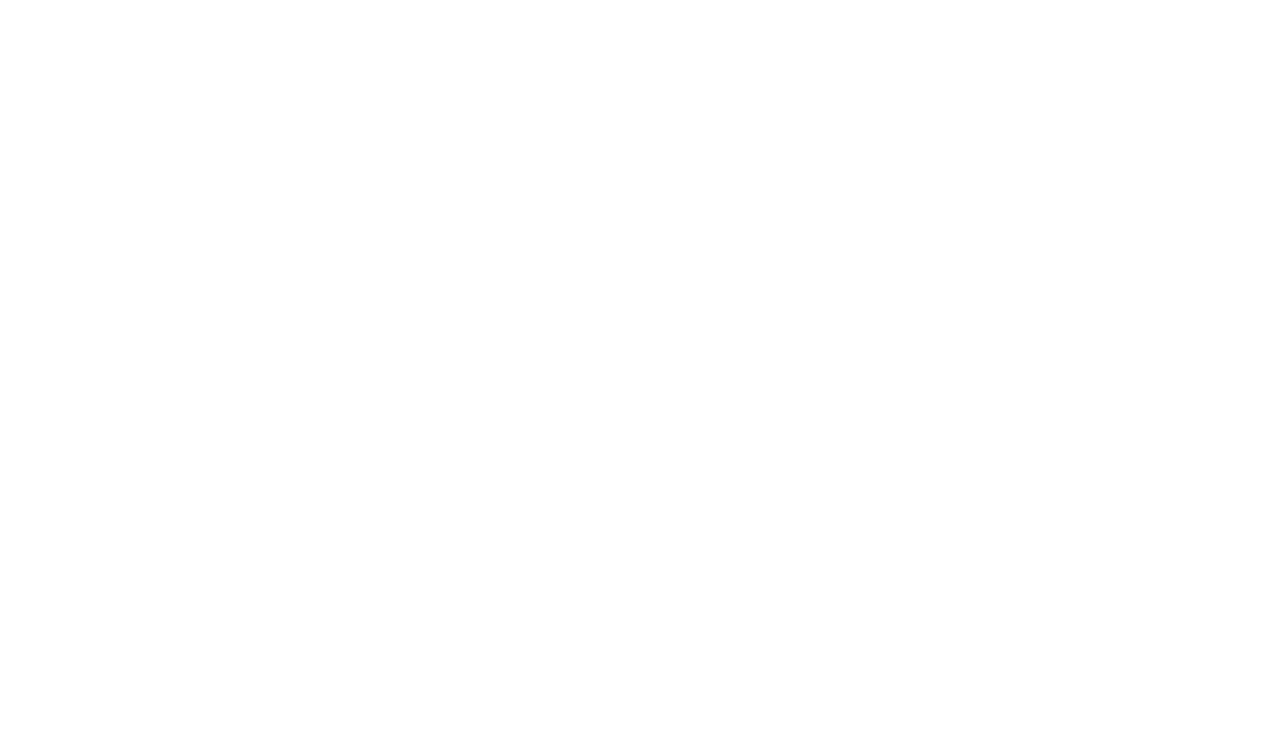
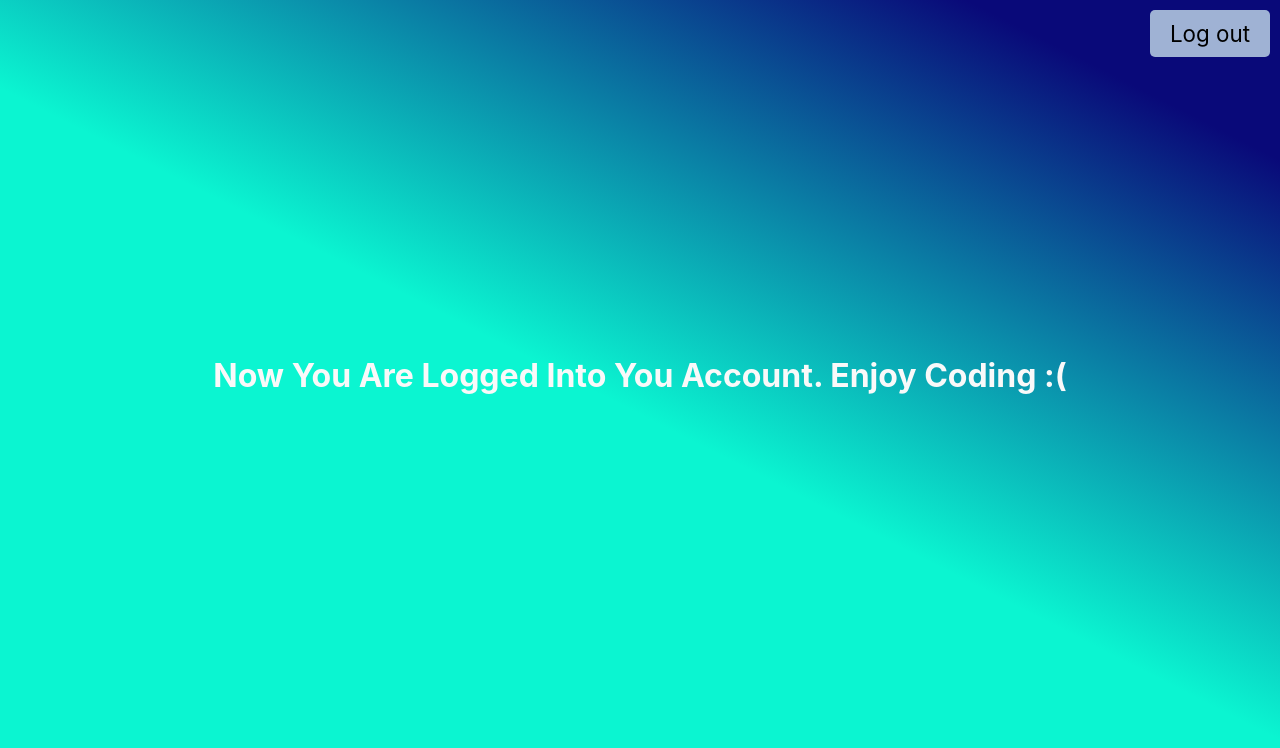
Before and after one commit to Miladebrahimi96/React-form-SPA, a React (Create React App) app: page /user in a window 1280 px wide. Before the commit this address had no page. Shown: the top 748 px of the page. Built offline with nearby package versions, Linux system fonts and the light colour scheme.

Commit message:
Logged component created

```diff
--- a/src/App.js
+++ b/src/App.js
@@ -4,6 +4,7 @@
 import SignUp from "./components/SignUp";
 import Login from "./components/Login";
 import Home from './components/Home';
+import Logged from './components/Logged';
 
 const App = () => {
   return (
@@ -12,6 +13,7 @@
         <Route path='/' element={<Home />} />
         <Route path='/signup' element={<SignUp />} />
         <Route path='/login' element={<Login />} />
+        <Route path='/user' element={<Logged />} />
       </Routes>
     </div>
   );
--- /dev/null
+++ b/src/components/Logged.js
@@ -0,0 +1,14 @@
+import React from 'react';
+import { Link } from "react-router-dom";
+import styles from '../styles/Logged.module.css'
+
+const Logged = () => {
+    return (
+        <div className={styles.container}>
+            <Link className={styles.logout} to='/'>Log out</Link>
+            <h1>Now you are logged into you account. enjoy coding :(</h1>
+        </div>
+    );
+};
+
+export default Logged;
--- a/src/components/Login.js
+++ b/src/components/Login.js
@@ -1,5 +1,5 @@
 import React, { useEffect, useState } from 'react';
-import { Link } from "react-router-dom";
+import { Link, useNavigate } from "react-router-dom";
 
 import styles from "../styles/SignUp.module.css"
 
@@ -35,8 +35,14 @@
         setTouched({...touched, [event.target.name]: true})
     }
 
+    const navigate = useNavigate()
+
     const submitHandler = event =>{
         event.preventDefault();
+        setTimeout(() => {
+            navigate('/user')
+        }, 1000)
+
         if(!Object.keys(errors).length){
             notify("Logged in successfully" ,"success");
         }else {
@@ -69,7 +75,7 @@
                     <label>Password</label>
                     <input
                         className={(errors.password && touched.password) ? styles.notCompleted : styles.formInput}
-                        type='text'
+                        type='password'
                         name='password'
                         value={data.password}
                         onChange={changeHandler} onFocus={focusHandler}
--- a/src/components/SignUp.js
+++ b/src/components/SignUp.js
@@ -90,7 +90,7 @@
                     <label>Password</label>
                     <input
                         className={(errors.password && touched.password) ? styles.notCompleted : styles.formInput}
-                        type='text'
+                        type='password'
                         name='password'
                         value={data.password}
                         onChange={changeHandler} onFocus={focusHandler}
@@ -101,7 +101,7 @@
                     <label>Confirm Password</label>
                     <input
                         className={(errors.confirmPassword && touched.confirmPassword) ? styles.notCompleted : styles.formInput}
-                        type='text'
+                        type='password'
                         name='confirmPassword'
                         value={data.confirmPassword}
                         onChange={changeHandler}
--- /dev/null
+++ b/src/styles/Logged.module.css
@@ -0,0 +1,42 @@
+.container {
+    position: relative;
+    display: flex;
+    flex-direction: column;
+    justify-content: center;
+    align-items: center;
+    padding: 10px 30px;
+    height: 100vh;
+    background: rgb(9,9,121);
+    background: linear-gradient(207deg, rgba(9,9,121,1) 11%, rgba(11,245,209,1) 51%);
+}
+
+.logout {
+    position: absolute;
+    top:10px;
+    right: 10px;
+    text-decoration: none;
+    color: #000;
+    font-size: 1.4rem;
+    padding: 10px 20px;
+    background: rgba(223, 249, 251,.7);
+    border-radius: 5px;
+    transition: all .15s ease-in;
+}
+.logout:active {
+    transform: scale(.9);
+}
+
+.container h1{
+    font-size: 2rem;
+    text-align: center;
+    text-transform: capitalize;
+    color: #f9f9f9;
+    margin-bottom: 50px;
+}
+
+
+@media (max-width: 450px) {
+    .container h1 {
+        font-size: 1.3rem;
+    }
+}
```
